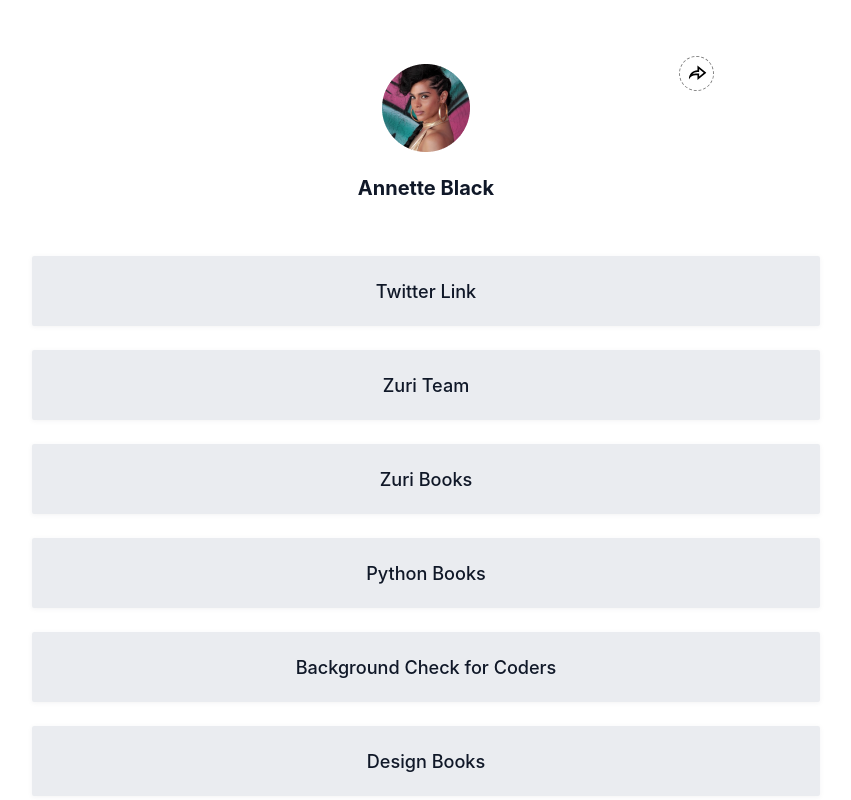
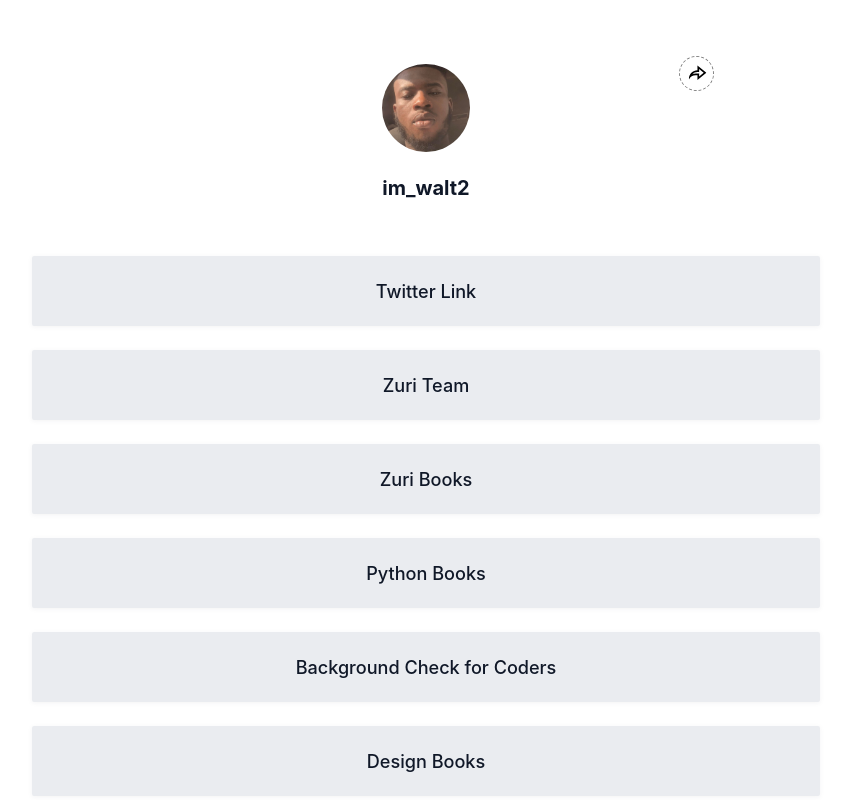
Before and after one commit to CJWALT/zuriTaskOne, a React (Create React App) app: page / in a window 1280 px wide. Shown: the top 800 px of the page, without its empty margins (214-1065 px from the left). Built offline with nearby package versions, Linux system fonts and the light colour scheme.

Commit message:
update profile links-- update profile image

```diff
--- a/src/App.jsx
+++ b/src/App.jsx
@@ -15,15 +15,15 @@ const App = () => {
             <RiShareForwardLine className='share__btn-icon'/>
           </div>
           <section className="profile__links">
-            <a href="https://twitter.com/im_walt" id="twitter">Twitter Link</a>
-            <a href="https://twitter.com/im_walt" id="twitter">Zuri Team</a>
-            <a href="https://twitter.com/im_walt" id="twitter">Zuri Books</a>
-            <a href="https://twitter.com/im_walt" id="twitter">Python Books</a>
-            <a href="https://twitter.com/im_walt" id="twitter">Background Check for Coders </a>
-            <a href="https://twitter.com/im_walt" id="twitter">Design Books</a>
+            <a href="https://twitter.com/im_walt2" id="twitter">Twitter Link</a>
+            <a href="https://training.zuri.team/" id="btn__zuri">Zuri Team</a>
+            <a href="http://books.zuri.team" id="books">Zuri Books</a>
+            <a href="https://books.zuri.team/python-for-beginners?ref_id=oyedeleemmanuel" id="book__python">Python Books</a>
+            <a href="https://background.zuri.team" id="twitter">Background Check for Coders </a>
+            <a href="https://books.zuri.team/design-rules" id="book__design">Design Books</a>
           </section>
           <section className="social__links">
-           <a href='https://slack.com'> <FaSlack  /> </a>
+           <a href='https://slack.com/wally'> <FaSlack  /> </a>
            <a href='https://github.com/cjwalt'> <FaGithub  /> </a>
 
           </section>
--- a/src/components/Profile.jsx
+++ b/src/components/Profile.jsx
@@ -5,8 +5,9 @@ const Profile = () => {
     <>
 
     <section className="profile">
-      <img src='./images/profile_img.png' id='profile__img'alt='profile'/>
-      <h2>Annette Black</h2>
+      <img src='./images/im_walt.jpg' id='profile__img'alt='profile'/>
+      <h2 id='twitter'>im_walt2</h2>
+      <h2 id='slack'>Oyedele Emmanuel</h2>
     </section>
 
 
--- a/src/main.css
+++ b/src/main.css
@@ -46,10 +46,14 @@ h2{
 }
 #profile__img{
     width:5.5rem;
-    height:auto;
+    height:5.5rem;
+    object-fit:cover;
     justify-self:center;
-
     cursor:pointer;
+    border-radius:50%;
+}
+.profile #slack{
+    display:none;
 }
 
 .share__icon{
@@ -84,6 +88,11 @@ h2{
     border-radius: .13rem;
     padding:1.5rem 0;
     filter: drop-shadow(0px 1px 2px rgba(16, 24, 40, 0.05));
+    transition:all .5s ease;
+}
+
+.profile__links > a:hover{
+    background:#D0D5DD;
 }
 
 .social__links{
```
Also changed, not shown: public/images/im_walt.jpg (added), public/images/profile_img.png (deleted).
